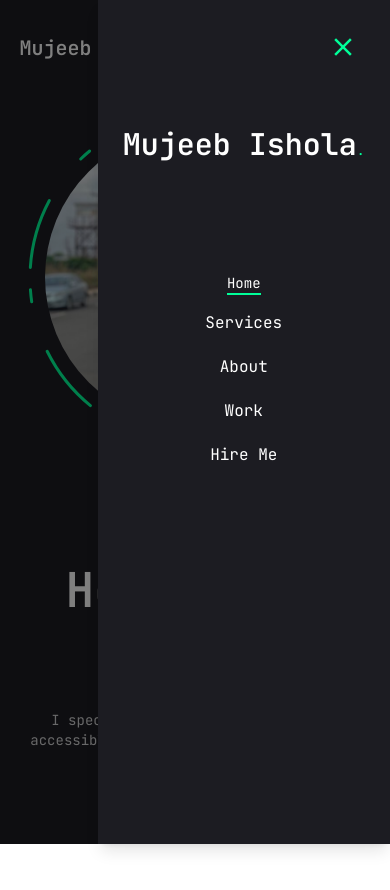
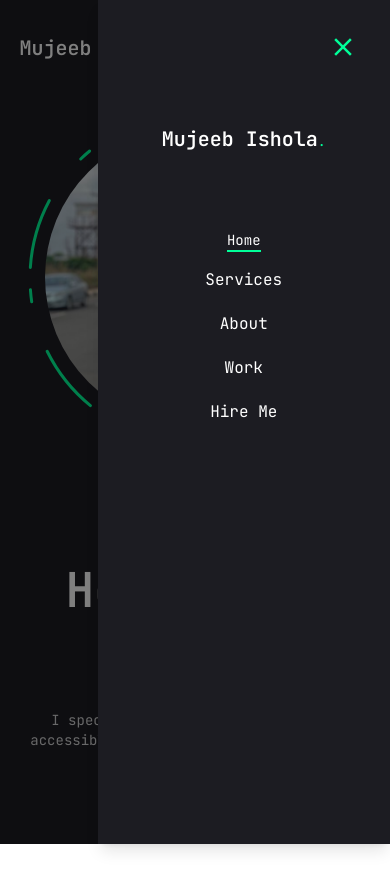
Before and after one commit to Adekunle-hub/portfolio, a Next.js app: page / in a window 390 px wide. Both pictures are taken after a click on the button 354 px from the left and 48 px from the top of the page. Shown: the top 890 px of the page. Built offline with nearby package versions, Linux system fonts and the light colour scheme.

Commit message:
checking

```diff
--- a/components/MobileNav.tsx
+++ b/components/MobileNav.tsx
@@ -41,18 +41,18 @@ const MobileNav = () => {
         <SheetTrigger className="flex justify-center items-center">
           <CiMenuFries className="text-[32px] text-accent" />
         </SheetTrigger>
-        <SheetContent className="flex flex-col ">
+        <SheetContent className="flex flex-col overflow-y-auto ">
           <SheetTitle className="sr-only">Main menu</SheetTitle>
-          <div className="mt-32 md:mb-16 mb-24 text-[13px] lg:text-base text-center text-2xl">
+          <div className="mt-32  mb-16 text-[13px] lg:text-base text-center text-2xl">
             <Link className="items-center text-center" href="/">
-              <h1 className="text-3xl inline font-semibold text-white">
+              <h1 className="lg:text-3xl text-xl inline font-semibold text-white">
                 {" "}
                 Mujeeb Ishola
               </h1>
               <span className="text-accent">.</span>
             </Link>
           </div>
-          <nav className="flex flex-col overflow-y-auto gap-3 items-center justify-center">
+          <nav className="flex flex-col overflow-y-auto gap-3 pb-[1rem] items-center justify-center">
             {links.map((link, index) => {
               return (
                 <SheetClose asChild key={link.path}>
```
